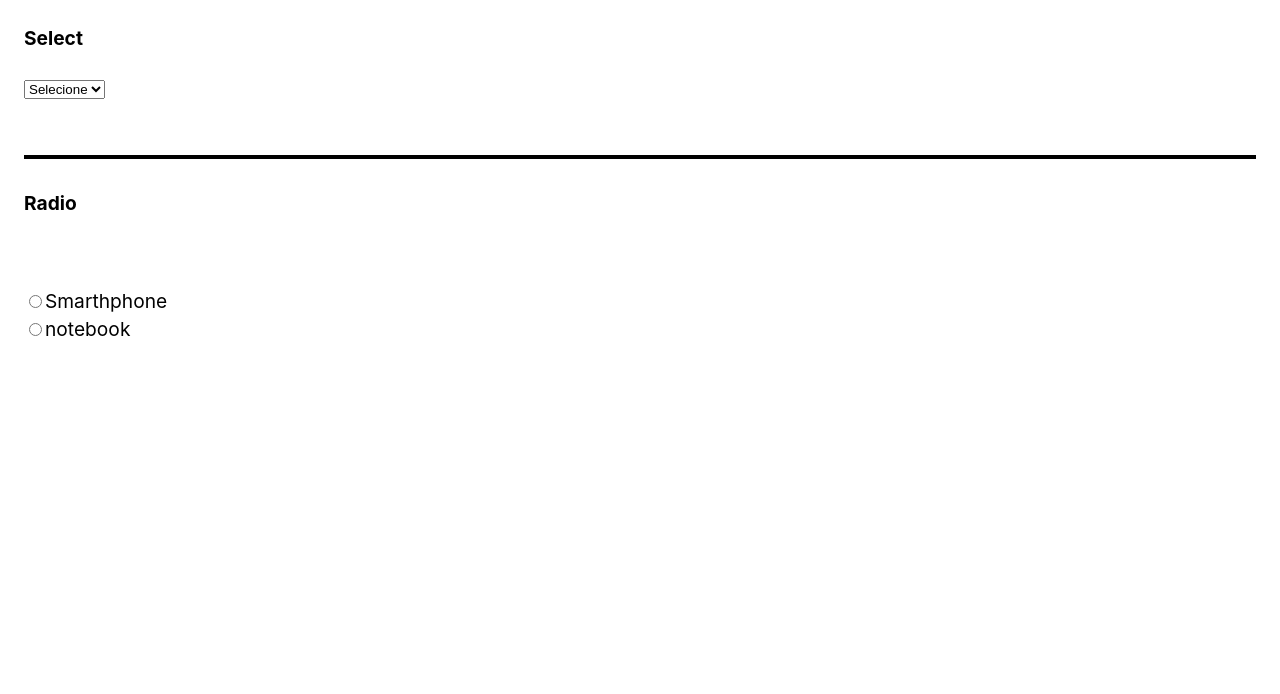
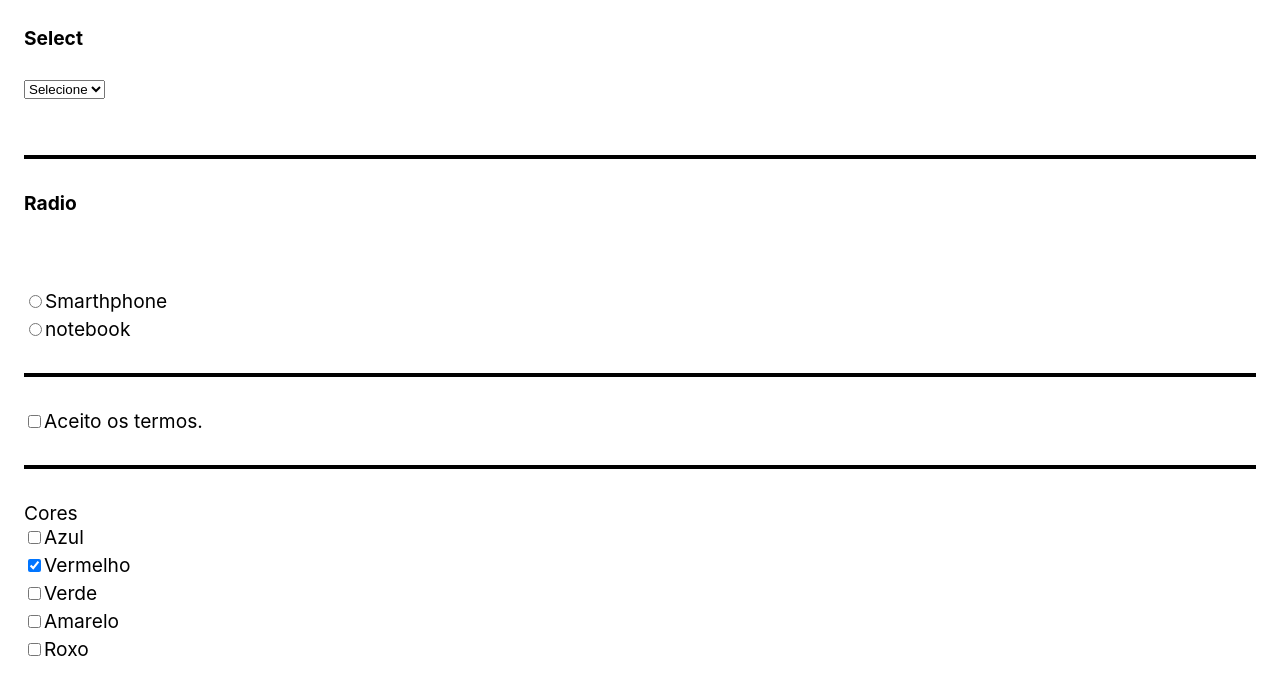
Before and after one commit to MarcioTomaz/React-origamid, a React (Create React App) app: page / in a window 1280 px wide. Shown: the top 694 px of the page. Built offline with nearby package versions, Linux system fonts and the light colour scheme.

Commit message:
checkbox

```diff
--- a/src/App.js
+++ b/src/App.js
@@ -1,7 +1,12 @@
 
 import React from "react";
 
+
 const App = () => {
+
+  const [termos, setTermos] = React.useState(false);
+
+  const [cores, setCores] = React.useState(['vermelho']);
 
   const [select, setSelect] = React.useState('');
 
@@ -9,6 +14,19 @@ const App = () => {
 
   function handleChangeRadio({target}){
     setProduto(target.value);
+  }
+
+  function handleChangeCores({ target }) {
+    if (target.checked) {// se tiver checado ai sim adiciona a cor
+      setCores([...cores, target.value]);//desestrutura cores com os valores anteriores e o atual q esta no target.value
+    } else {
+      setCores(cores.filter((cor) => cor !== target.value));
+      //se n tiver marcado retira o item, o filter vai filtrar os itens q retornarem verdadeiros e retornar um novo array
+    }
+  }
+
+  function handleCheckedCores(cor) {
+    return cores.includes(cor);
   }
 
   return(
@@ -53,6 +71,68 @@ const App = () => {
           />
             notebook
       </label>
+
+      <hr />
+      {termos && <p>Aceitou os termos.</p>}
+      <label>
+        <input
+          type="checkbox"
+          value="Termos"
+          checked={termos}
+          onChange={({target}) => setTermos(target.checked)}/>
+            Aceito os termos.
+      </label>
+
+      <hr />
+
+      Cores
+
+      <label>
+        <input
+          type="checkbox"
+          value="azul"
+          checked={handleCheckedCores('azul')}
+          onChange={handleChangeCores}
+        />
+        Azul
+      </label>
+      <label>
+        <input
+          type="checkbox"
+          value="vermelho"
+          checked={handleCheckedCores('vermelho')}
+          onChange={handleChangeCores}
+        />
+        Vermelho
+      </label>
+      <label>
+        <input
+          type="checkbox"
+          value="verde"
+          checked={handleCheckedCores('verde')}
+          onChange={handleChangeCores}
+        />
+        Verde
+      </label>
+      <label>
+        <input
+          type="checkbox"
+          value="amarelo"
+          checked={handleCheckedCores('amarelo')}
+          onChange={handleChangeCores}
+        />
+        Amarelo
+      </label>
+      <label>
+        <input
+          type="checkbox"
+          value="roxo"
+          checked={handleCheckedCores('roxo')}
+          onChange={handleChangeCores}
+        />
+        Roxo
+      </label>
+
     </form>
   )
 }
```
